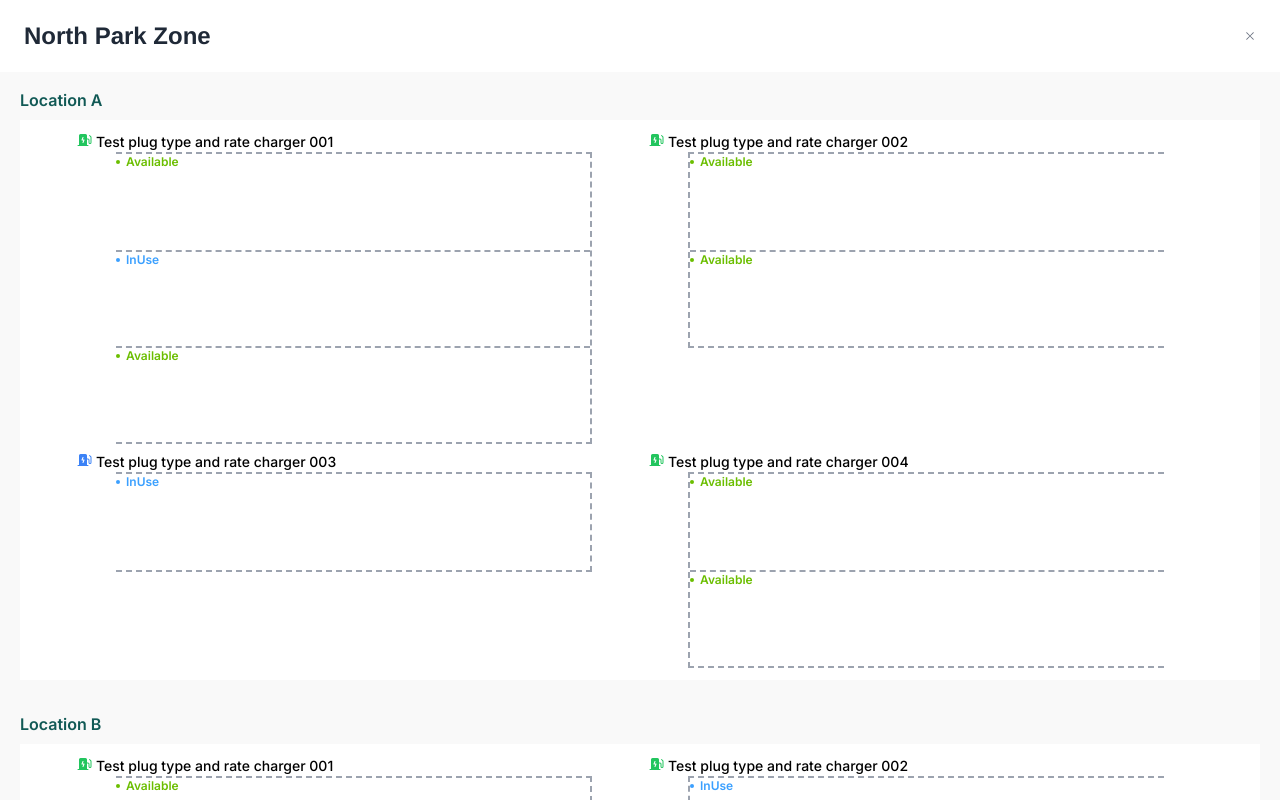
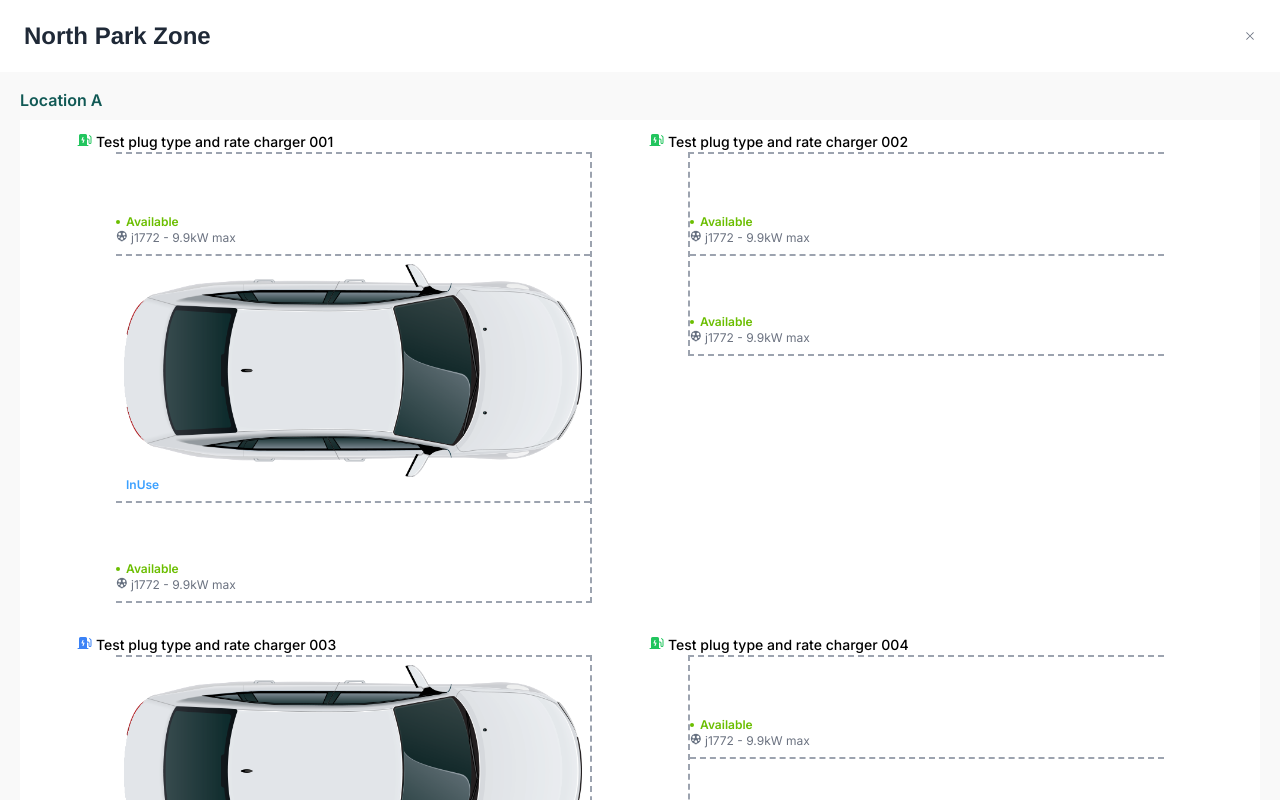
Before and after one commit to Samiislam851/NextJs-recap, a Next.js app: page /parking-zone in a window 1280 px wide. Shown: the top 800 px of the page. Built offline with nearby package versions, Linux system fonts and the light colour scheme.

Commit message:
adding plugLogo as png

```diff
--- a/src/app/parking-zone/page.tsx
+++ b/src/app/parking-zone/page.tsx
@@ -136,15 +136,17 @@ const page = (props: Props) => {
       <div className='bg-[#F9F9F9] min-h-screen px-5'>
 
 
-        {locations.map(location => <div key={location.id} className='py-4'>
+        {locations.map(location =>
+          <div key={location.id} className='py-4'>
             <h3 className='font-semibold text-[#115955] pb-2 '>{location.locationName} </h3>
 
-          <div className='grid grid-cols-2 gap-y-2 bg-white py-3 px-12'>
+            <div className='grid grid-cols-2 gap-y-8 bg-white py-3 px-12'>
               {location && location?.chargers?.map((charger: any, idx: number) =>
 
 
 
                 <div key={charger.id}>
+
                   <div className='flex gap-1 items-start font-medium px-2'>
 
                     <ChargingStation className={clsx(
@@ -162,19 +164,43 @@ const page = (props: Props) => {
                     { 'border-r-[2px] ': idx % 2 == 0 },
                     { 'border-l-[2px]': idx % 2 !== 0 }
                   )}>
+
+
+
+
+
+
+
+
+
+
+
                     {charger.plugs.map((plug: any, plugIdx: number) =>
-                    <div className={clsx('h-[96px]',
+
+
+                      <div key={plug.id} className={clsx('min-h-[100px] py-2 flex flex-col justify-end ',
                         { 'border-t-[2px] border-dashed border-gray-400': plugIdx > 0 }
 
 
                       )}>
+
+
+
+
+                        {plug?.availability === 'inUse' && <div className='px-2'>
+
+                          <img src="/car.png" className={clsx('w-full',
+                            { 'rotate-180': idx % 2 !== 0 }
+                          )} alt="" />
+                        </div>}
+
 
                         <div className='flex items-center gap-[6px]'>
 
                           <div className={clsx(`w-1 h-1 rounded-full `,
                             { 'bg-[#FF2C2C]': plug.availability === 'down' },
                             { 'bg-[#6BBE00]': plug.availability === 'available' },
-                          { 'bg-[#3BA0FF]': plug.availability === 'inUse' }
+                            { 'bg-[#3BA0FF]': plug.availability === 'inUse ps-1' }
                           )}>
 
                           </div>
@@ -189,6 +215,17 @@ const page = (props: Props) => {
                           </p>
 
                         </div>
+
+                        {plug.availability === 'available' &&
+                          <div className='flex gap-1'>
+                            <div>
+                              <img src="plugLogo.png" alt="" />
+                            </div>
+
+                            <p className='text-gray-500 text-xs'>j1772 - 9.9kW max</p>
+                          </div>
+
+                        }
 
                       </div>)}
 
```
Also changed, not shown: public/plugLogo.png (added), public/plugLogo.svg (added). Lines whose indentation alone changed are shown as unchanged.
